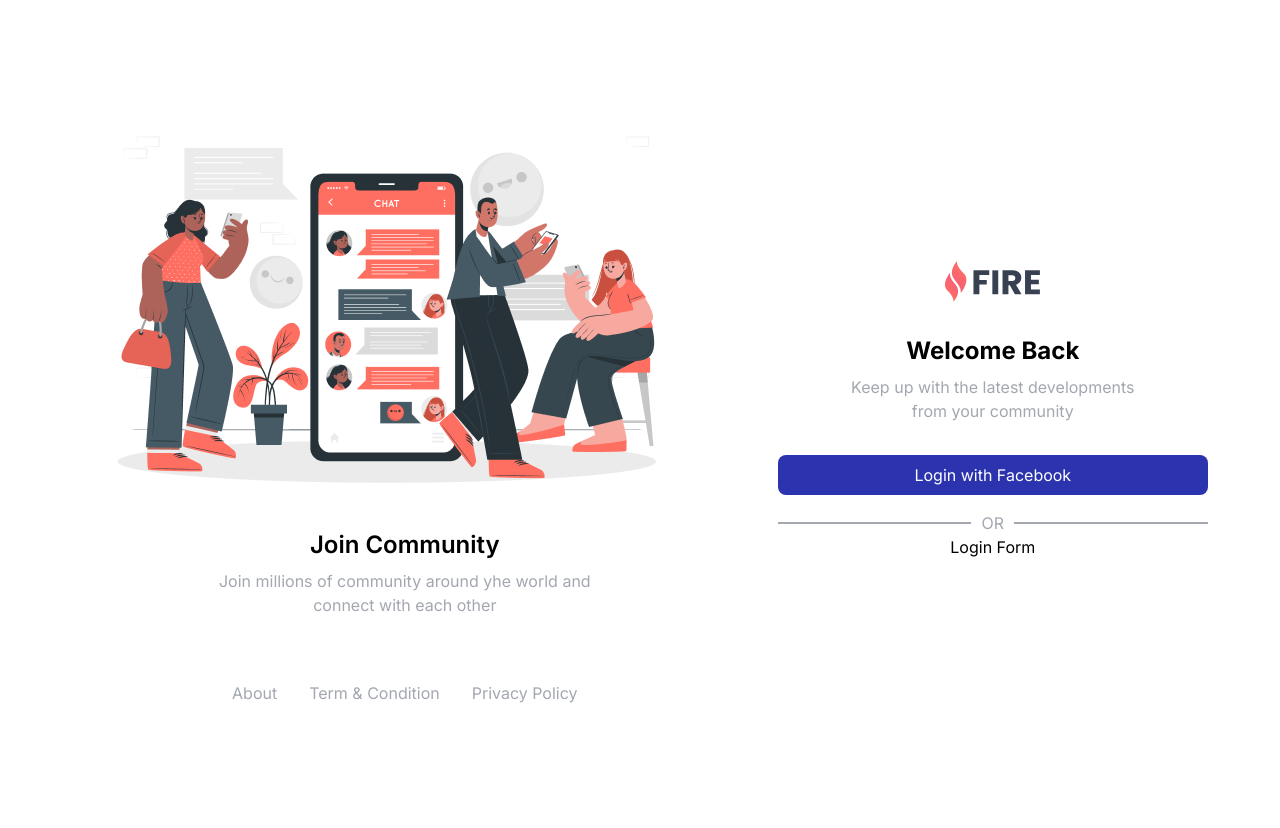
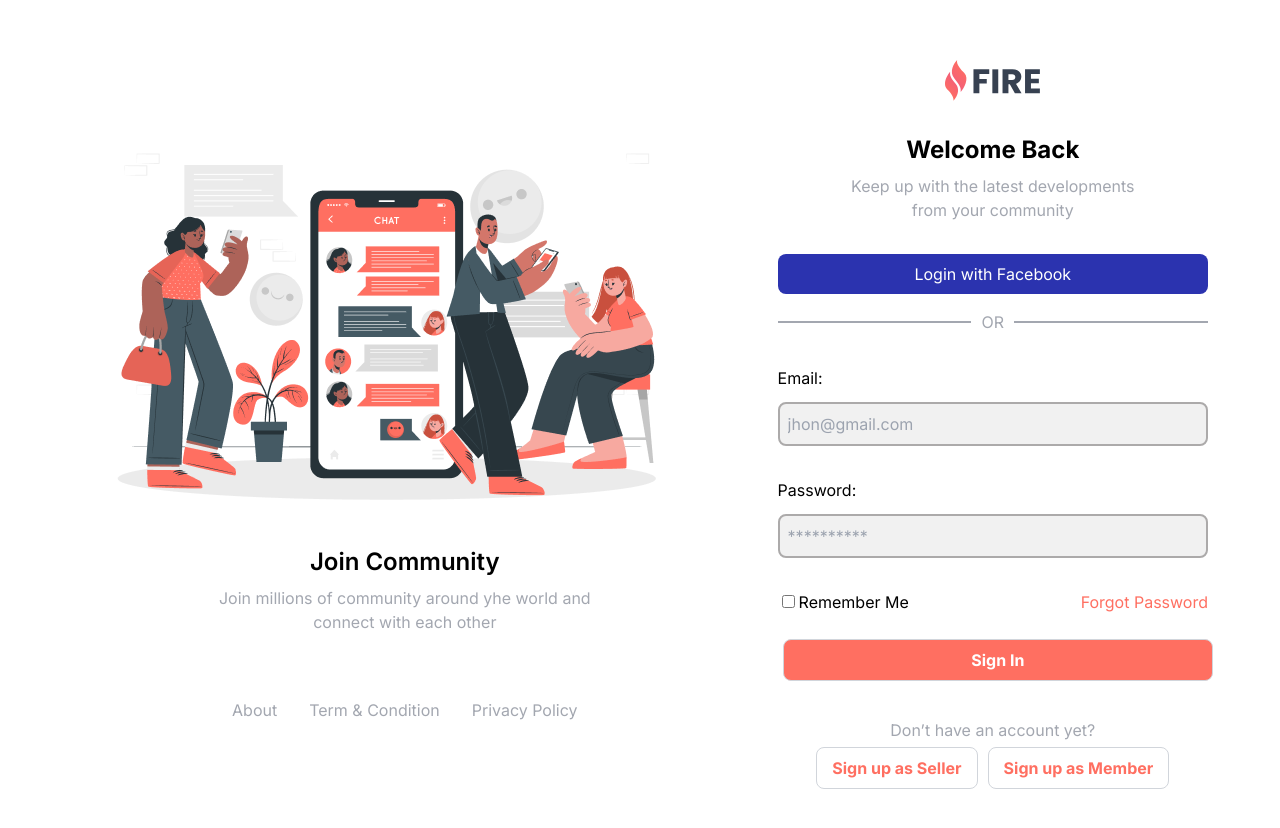
Before and after one commit to pally0091/fire-commiunity, a React (Vite) app: page /login in a window 1280 px wide. Shown: the top 828 px of the page. Before the commit the page ends 800 px from the top, so only its background shows below. Built offline with nearby package versions, Linux system fonts and the light colour scheme.

Commit message:
login page done

```diff
--- a/src/Components/PageComponents/Login.jsx
+++ b/src/Components/PageComponents/Login.jsx
@@ -1,11 +1,37 @@
 /* eslint-disable no-unused-vars */
-import React from "react";
+import React, { useState } from "react";
 import loginban from "../../assets/loginBan.png";
 import logo from "../../assets/Logo.svg";
+import Button from "../Utility/Button";
 
 const Login = () => {
+  const [email, setEmail] = useState("");
+  const [password, setPassword] = useState("");
+  const [rememberMe, setRememberMe] = useState(false);
+
+  const handleEmailChange = (e) => {
+    setEmail(e.target.value);
+  };
+
+  const handlePasswordChange = (e) => {
+    setPassword(e.target.value);
+  };
+
+  const handleRememberMeChange = () => {
+    setRememberMe(!rememberMe);
+  };
+
+  const handleSubmit = (e) => {
+    e.preventDefault();
+
+    console.log("Email:", email);
+    console.log("Password:", password);
+    console.log("Remember Me:", rememberMe);
+    setEmail("");
+    setPassword("");
+  };
   return (
-    <div className="w-[95%] mx-auto flex flex-col md:flex-row lg:flex-row h-screen items-center justify-center p-5">
+    <div className="w-[95%] mx-auto flex flex-col md:flex-row lg:flex-row items-center justify-center p-5">
       <div className="p-5 w-[95%] md:w-1/2 lg:w-[60%] mx-auto">
         <div>
           <img
@@ -15,12 +41,12 @@ const Login = () => {
         </div>
         <div className="mt-5">
           <h5 className="text-2xl font-semibold">Join Community</h5>
-          <p className="mt-2 px-32 text-[#a3a7b0]">
+          <p className="mt-2 md:px-8 lg:px-32 text-[#a3a7b0]">
             Join millions of community around yhe world and connect with each
             other
           </p>
         </div>
-        <div className="mt-16 text-[#a3a7b0]">
+        <div className="mt-16 text-[#a3a7b0] flex flex-wrap justify-center">
           <a
             className="mx-4"
             href=""
@@ -66,7 +92,54 @@ const Login = () => {
             <hr className="border border-[#a3a7b0] w-[45%]" />
           </div>
           <div>
-            <p>Login Form</p>
+            <form onSubmit={handleSubmit}>
+              <div className="flex flex-col text-left gap-3 my-8">
+                <label>Email:</label>
+                <input
+                  className="bg-[#f1f1f1] p-2 border-2 border-[#acaaaa] rounded-lg"
+                  type="email"
+                  placeholder="jhon@gmail.com"
+                  value={email}
+                  onChange={handleEmailChange}
+                />
+              </div>
+              <div className="flex flex-col text-left gap-3 my-8">
+                <label>Password:</label>
+                <input
+                  className="bg-[#f1f1f1] p-2 border-2 border-[#acaaaa] rounded-lg"
+                  type="password"
+                  placeholder="**********"
+                  value={password}
+                  onChange={handlePasswordChange}
+                />
+              </div>
+              <div className="flex justify-between my-5">
+                <div>
+                  <label>
+                    <input
+                      type="checkbox"
+                      className="mx-1"
+                      checked={rememberMe}
+                      onChange={handleRememberMeChange}
+                    />
+                    Remember Me
+                  </label>
+                </div>
+                <button className="text-[#ff6f61]">Forgot Password</button>
+              </div>
+              <Button
+                label="Sign In"
+                primary
+                full
+              ></Button>
+            </form>
+            <div className="mt-8">
+              <p className="text-[#a3a7b0]">Don’t have an account yet?</p>
+              <div className="">
+                <Button label="Sign up as Seller"></Button>
+                <Button label="Sign up as Member"></Button>
+              </div>
+            </div>
           </div>
         </div>
       </div>
--- a/src/Components/Utility/Button.jsx
+++ b/src/Components/Utility/Button.jsx
@@ -4,15 +4,17 @@
 /* eslint-disable no-unused-vars */
 import React, { useState } from "react";
 
-const Button = ({ label, primary, secondary, onClick }) => {
+const Button = ({ label, primary, secondary, onClick, full }) => {
   const [backgroundColor, setBackgroundColor] = useState(
     primary ? "#FF6F61" : secondary ? "white" : "white"
   );
-  const [color, setColor] = useState(primary ? "white" : "black");
+  const [color, setColor] = useState(
+    primary ? "white" : secondary ? "black" : "#ff6f61"
+  );
   const buttonStyle = {
     padding: "8px 15px",
     borderRadius: "8px",
-
+    width: full ? "100%" : "auto",
     cursor: "pointer",
     fontSize: "16px",
     fontWeight: "bold",
@@ -25,12 +27,12 @@ const Button = ({ label, primary, secondary, onClick }) => {
   };
 
   const handleHover = () => {
-    setColor(primary ? "black" : "white");
+    setColor(primary ? "black" : secondary ? "white" : "black");
     setBackgroundColor(primary ? "white" : secondary ? "#FF6F61" : "lightgray");
   };
 
   const handleLeave = () => {
-    setColor(primary ? "white" : "black");
+    setColor(primary ? "white" : secondary ? "black" : "#ff6f61");
     setBackgroundColor(primary ? "#FF6F61" : secondary ? "white" : "white");
   };
 
```
